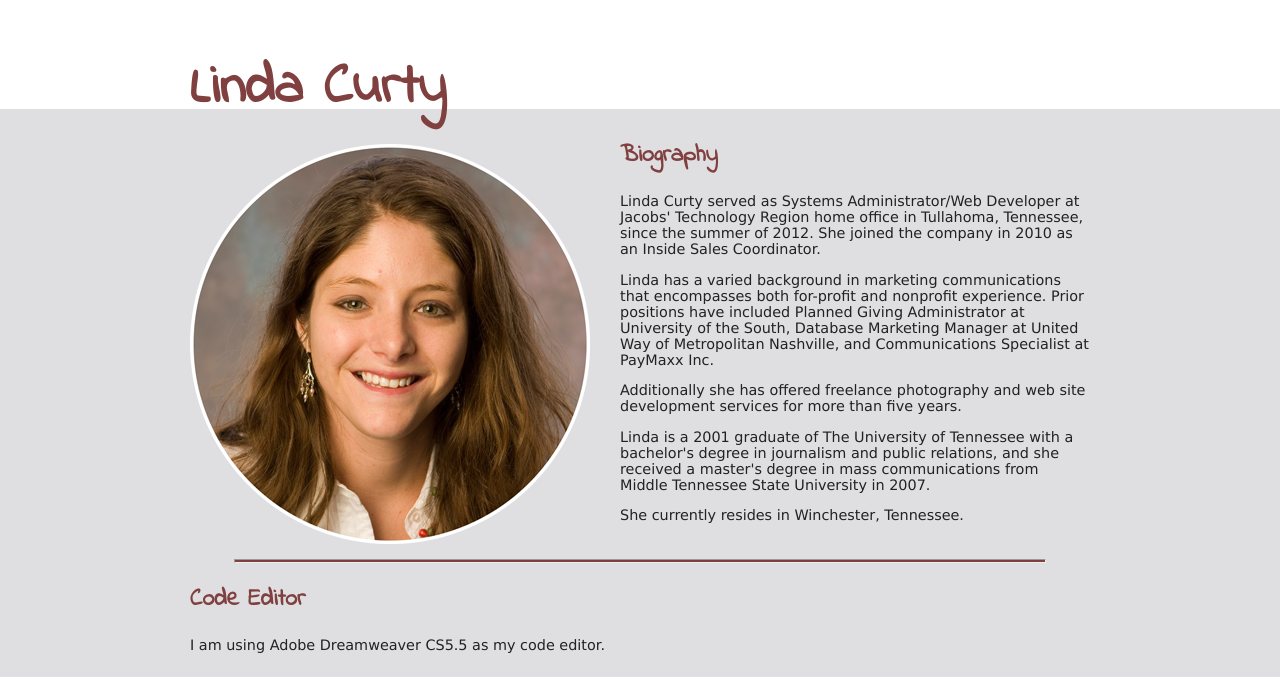
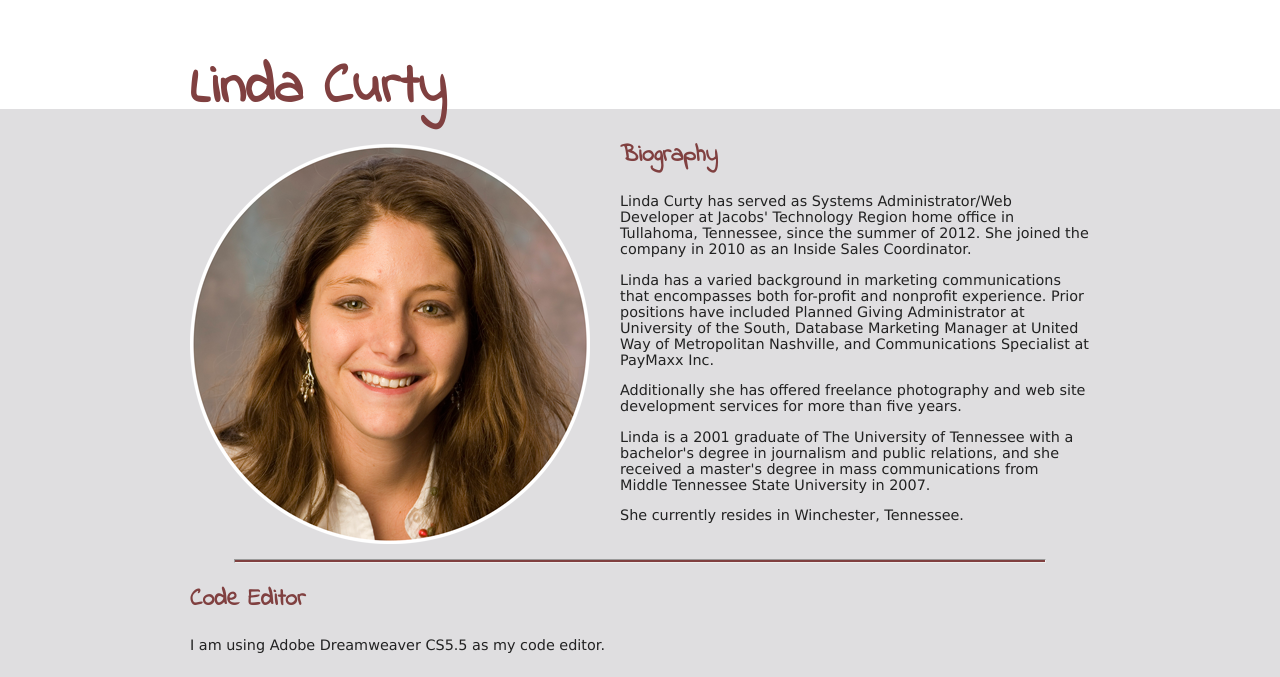
Before and after one commit to lcurty/p1.lindacurty.net, a PHP site: page / in a window 1280 px wide. Shown: the top 677 px of the page. Run offline with PHP 8.4, Linux system fonts and the light colour scheme.

Commit message:
grammar edit

```diff
--- a/index.php
+++ b/index.php
@@ -17,7 +17,7 @@
         <img src="images/curty-headshot.png" alt="Linda Curty Headshot" />
         <hr class="clear" />
         <h2>Biography</h2>
-        <p>Linda Curty served as Systems Administrator/Web Developer at Jacobs' Technology Region home office in Tullahoma, Tennessee, since the summer of 2012. She joined the company in 2010 as an Inside Sales Coordinator. </p>
+        <p>Linda Curty has served as Systems Administrator/Web Developer at Jacobs' Technology Region home office in Tullahoma, Tennessee, since the summer of 2012. She joined the company in 2010 as an Inside Sales Coordinator. </p>
         <p>Linda has a varied background in marketing communications that encompasses both for-profit and nonprofit experience. Prior positions have included Planned Giving Administrator at University of the South, Database Marketing Manager at United Way of Metropolitan Nashville, and Communications Specialist at PayMaxx Inc.</p>
         <p>Additionally she has offered freelance photography and web site development services for more than five years.</p>
         <p> Linda is a 2001 graduate of The University of Tennessee with a bachelor's degree in journalism and public relations, and she received a master's degree in mass communications from Middle Tennessee State University in 2007.</p>
```
